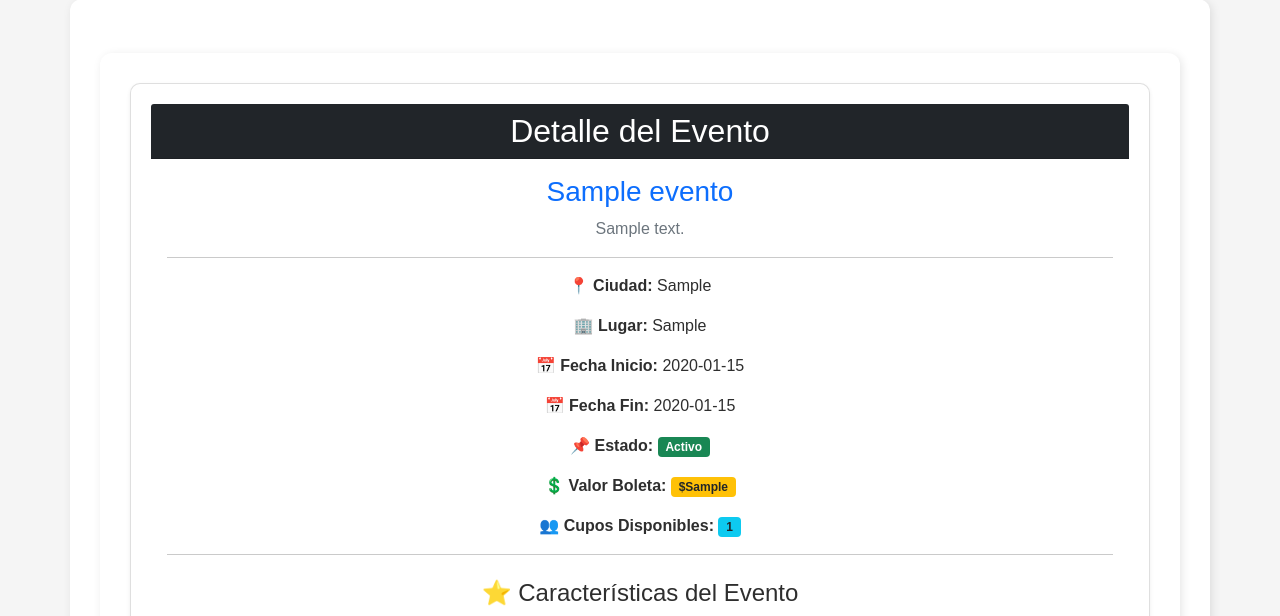
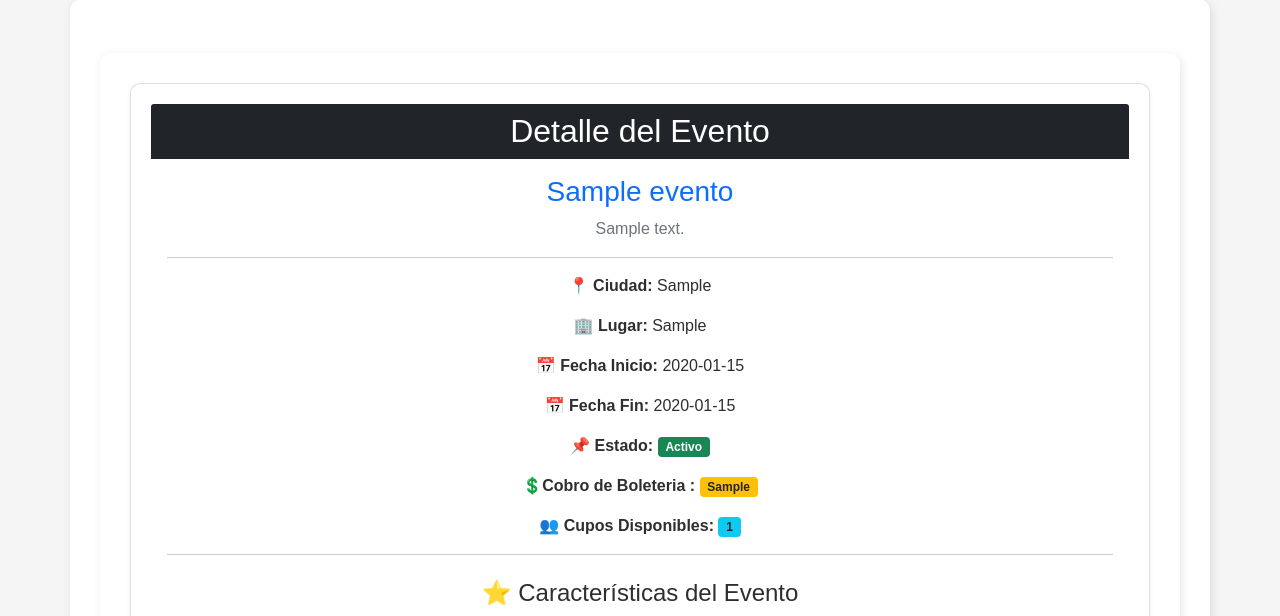
Before and after one commit to Juanes2006/Desarrollo---Eventos, a Flask app: page /evento_detalle/1 in a window 1280 px wide. Shown: the part 93-709 px from the top of the page. Run offline with Flask 3, Linux system fonts and the light colour scheme; tables that the repository leaves empty hold one stand-in row (values such as "Sample post").

Commit message:
Actualizacion 3.0

```diff
--- a/templates/detalle_evento.html
+++ b/templates/detalle_evento.html
@@ -22,7 +22,8 @@
             </p>
 
             {% if evento.cobro is not none %}
-            <p><strong>💲 Valor Boleta:</strong> <span class="badge bg-warning text-dark">${{ evento.cobro }}</span></p>
+            <p><strong>💲Cobro de Boleteria
+                :</strong> <span class="badge bg-warning text-dark">{{ evento.cobro }}</span></p>
             {% endif %} {% if evento.cupos is not none %}
             <p><strong>👥 Cupos Disponibles:</strong> <span class="badge bg-info text-dark">{{ evento.cupos }}</span></p>
             {% endif %} {% if categorias %}
```
